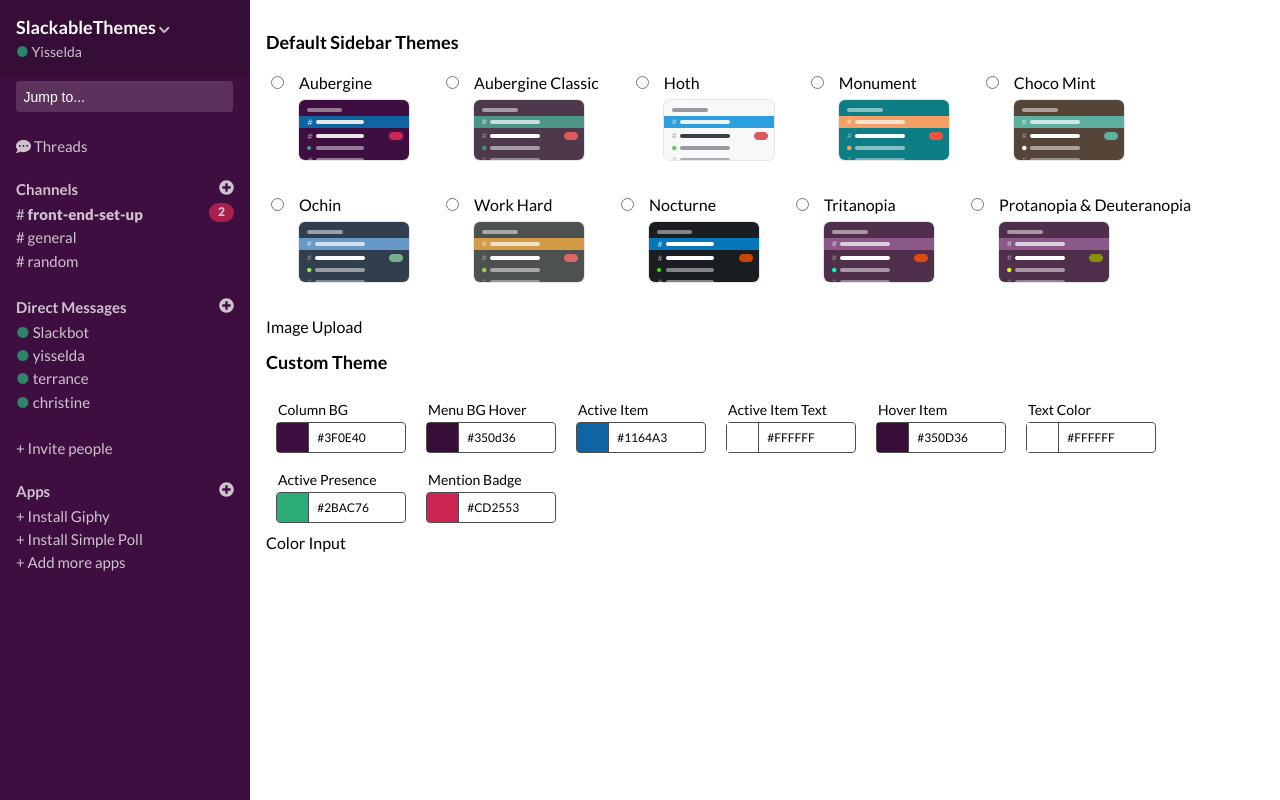
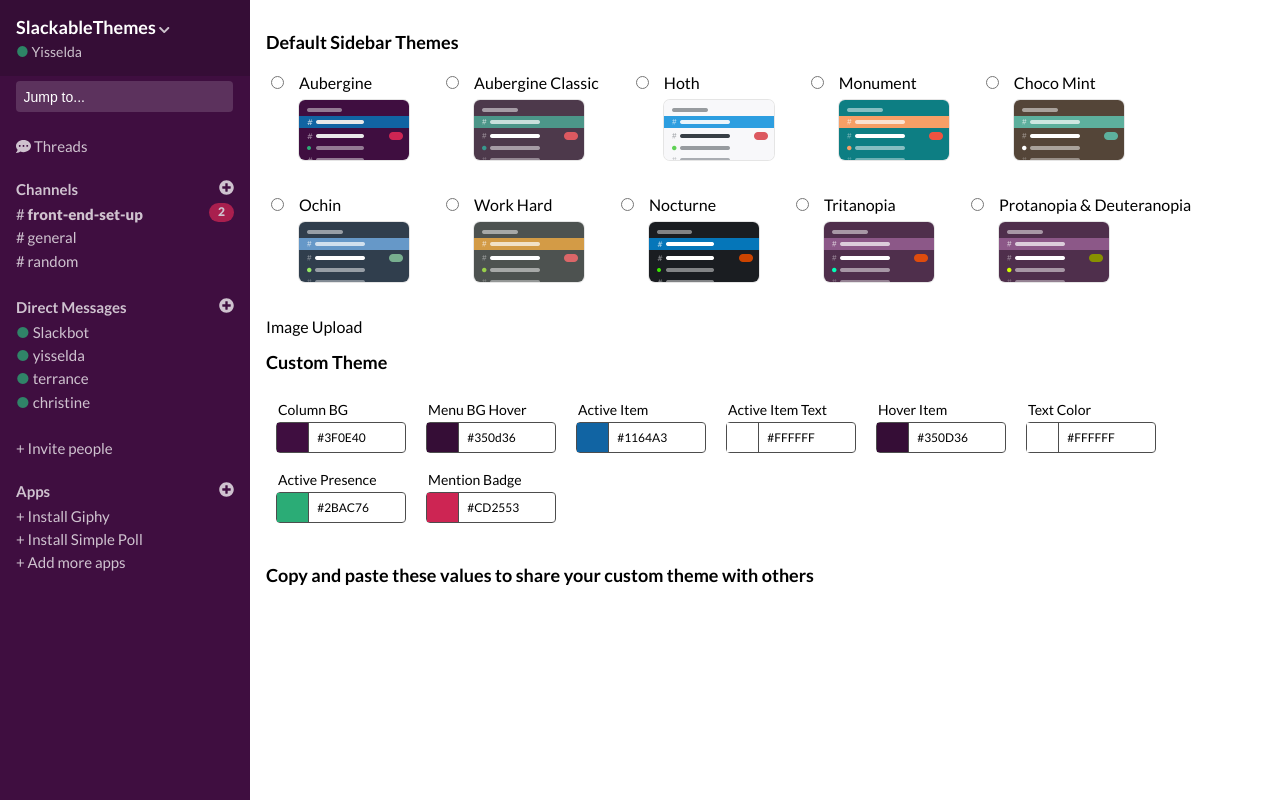
Before and after one commit to yisselda/SlackableThemes, a React app: page / in a window 1280 px wide. Built offline with nearby package versions, Linux system fonts and the light colour scheme.

Commit message:
Standardize file names and fix scss styles

```diff
--- a/src/components/ColorInput.js
+++ b/src/components/ColorInput.js
@@ -1,8 +1,10 @@
 import React from 'react';
 import '../styles/color-input.scss';
 
-const ColorInput = () => (
-  <div className='color-input'>Color Input</div>
-);
-
-export default ColorInput;
+export default function ColorInput(){
+  return (
+    <div className='color-input'>
+      <h2 className='color-input-title'>Copy and paste these values to share your custom theme with others</h2>
+    </div>
+  )
+};
--- a/src/components/DashBoard.js
+++ b/src/components/DashBoard.js
@@ -4,7 +4,7 @@
 import ImageUpload from './ImageUpload';
 import ColorPicker from './ColorPicker';
 import ColorInput from './ColorInput';
-import presetThemes from '../data/preset-themes'
+import presetThemes from '../data/Themes';
 
 export default function DashBoard({ setTheme, theme, theme: [ columnBg, menuBgHover, activeItem, activeItemText, hoverItem, textColor, activePresence, mentionBadge ]}) {
   const themes = JSON.parse(JSON.stringify(presetThemes));
--- a/src/containers/PageContainer.js
+++ b/src/containers/PageContainer.js
@@ -1,7 +1,7 @@
 import React, { useState } from 'react'
 import SideBar from '../components/SideBar';
 import DashBoard from '../components/DashBoard';
-import presetThemes from '../data/preset-themes';
+import presetThemes from '../data/Themes';
 import '../styles/page-container.scss';
 import PropTypes from 'prop-types';
 
--- a/src/styles/color-input.scss
+++ b/src/styles/color-input.scss
@@ -0,0 +1,5 @@
+@import "dashboard.scss";
+
+.color-input-title {
+  @include title-style();
+}
--- a/src/styles/color-picker.scss
+++ b/src/styles/color-picker.scss
@@ -1,6 +1,7 @@
 .colorpickers-container {
   display: inline-flex;
   flex-wrap: wrap;
+  margin-bottom: 1em;
 
   .container {
     display: -webkit-box;
--- a/src/styles/dashboard.scss
+++ b/src/styles/dashboard.scss
@@ -1,10 +1,14 @@
+@mixin title-style {
+  opacity: 1;
+  margin-bottom: 20px;
+  font-size: 18px;
+  font-weight: bold
+}
+
 .dashboard {
   padding: 16px;
 }
 
 h2.colorpickers-title, h2.default-theme-title {
-  opacity: 1;
-  margin-bottom: 20px;
-  font-size: 18px;
-  font-weight: bold
+  @include title-style();
 }
```
Also changed, not shown: src/data/Themes.js (renamed from src/data/preset-themes.js), 1 other file (tests, documents, lock files or other folders).
